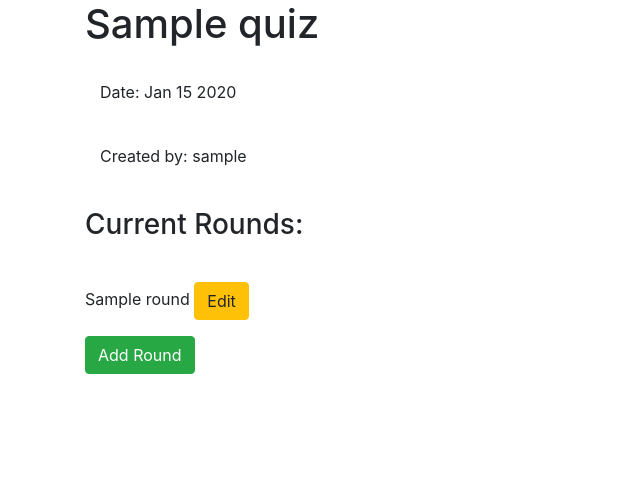
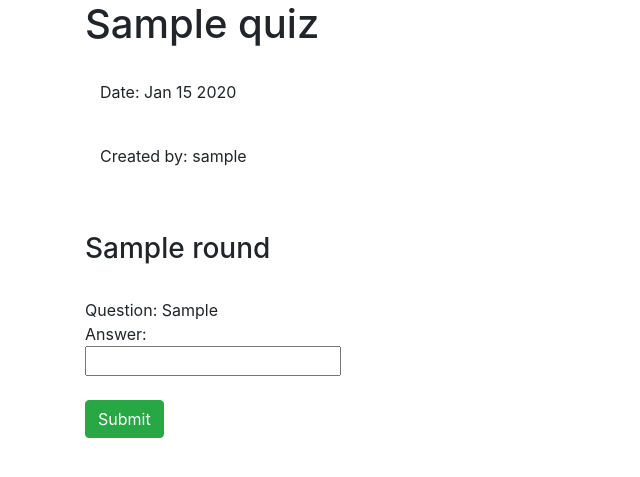
Before and after one commit to Goldie698/Newcys, a Django app: page /quiz/1 in a window 1280 px wide. Shown: the part 56-533 px from the top of the page, without its empty margins (0-640 px from the left). Run offline with Django 3.2, Linux system fonts and the light colour scheme; tables that the repository leaves empty hold one stand-in row (values such as "Sample post"); some libraries are stand-ins or nearby versions.

Commit message:
Edit quiz should work now, play quiz still WIP but kinda stuck

```diff
--- a/quiz/models.py
+++ b/quiz/models.py
@@ -5,12 +5,17 @@ from django.contrib.postgres.fields import ArrayField
 
 # Create your models here.
 
+
 class Quiz(models.Model):
     private = models.BooleanField()
     title = models.CharField(max_length=255)
     pub_date = models.DateTimeField()
     participants = models.IntegerField()
     founder = models.ForeignKey(User, on_delete=models.CASCADE)
+    # url = models.SlugField(
+    #     max_length=60, blank=False,
+    #     help_text="a user friendly url",
+    #     verbose_name="user friendly url")
 
     def summary(self):
         return self.body[:200]
@@ -20,7 +25,6 @@ class Quiz(models.Model):
 
     def __str__(self):
         return self.title
-
 
 
 class Round(models.Model):
--- a/quiz/templates/quiz/home.html
+++ b/quiz/templates/quiz/home.html
@@ -25,7 +25,7 @@
                 <div class="card mb-4 shadow-sm">
                     <img class="card-img-top img-fluid" src="{% static 'quiz2.png' %}" alt="Card image cap">
                     <div class="card-body">
-                        <p class="card-text text-center">{{ quiz.title }}</p>
+                        <a href="{% url 'quizdetail' quiz.id %}" class="card-text text-center">{{ quiz.title }}</a>
                     </div>
                 </div>
             </div>
--- /dev/null
+++ b/quiz/templates/quiz/playquiz.html
@@ -0,0 +1,41 @@
+<!DOCTYPE html>
+{% extends 'base.html' %}
+<html lang="en">
+{% block content%}
+{% if error %}
+{{ error }}
+{% endif %}
+<h1> {{ quiz.title }}</h1>
+<div class="container">
+    <br>
+    <p> Date: {{quiz.pub_date_pretty}}</p>
+    <br>
+    <p>Created by: {{quiz.founder}}</p>
+    <br>
+</div>
+
+{% for round in rounds%}
+<br>
+<h3>{{ round }}</h3>
+<br>
+{% for question in questions %}
+{% for q in question %}
+<form method="POST" action="" enctype="multipart/form-data">
+    {% if q.round == round %}
+    {% csrf_token %}
+    Question: {{q}}
+    <br>
+    Answer:
+    <br>
+    <input type="text" name="answer">
+    <br>
+    <br>
+    {% endif %}
+    {% endfor%}
+    {% endfor %}
+    <input class="btn btn-success" type="submit" value="Submit">
+</form>
+
+{% endfor %}
+{% endblock %}
+</html>
--- a/quiz/urls.py
+++ b/quiz/urls.py
@@ -6,6 +6,7 @@ urlpatterns = [
     path('<int:quiz_id>', views.quizdetail, name='quizdetail'),
     path('', views.create, name='quiz/create'),
     path('editquiz', views.editquiz, name='quiz/editquiz'),
+    # path('<int:q_id>/playquiz', views.playquiz, name='quiz/playquiz'),
     path('<int:quiz_id>/round', views.round, name='round'),
     path('<int:quiz_id>/createround', views.createround, name='createround'),
     path('<int:quiz_id>/round/<int:round_id>/', views.rounddetail, name='rounddetail'),
--- a/quiz/views.py
+++ b/quiz/views.py
@@ -31,7 +31,18 @@ def create(request):
 def quizdetail(request, quiz_id):
     quiz = get_object_or_404(Quiz, pk=quiz_id)
     rounds = Round.objects.filter(quiz=quiz)
-    return render(request, 'quiz/quizdetail.html', {'quiz': quiz, 'rounds': rounds})
+    questions = []
+    if quiz.founder == request.user:
+        return render(request, 'quiz/quizdetail.html', {'quiz': quiz, 'rounds': rounds})
+    else:
+        for r in rounds:
+            question = Question.objects.filter(round=r)
+            if question:
+                questions.append(question)
+        if questions.__len__() <= 0:
+            return render(request, 'quiz/playquiz.html', {'quiz': quiz, 'rounds': rounds})
+        else:
+            return render(request, 'quiz/playquiz.html', {'quiz': quiz, 'rounds': rounds, 'questions': questions})
 
 
 def round(request, quiz_id):
@@ -70,12 +81,12 @@ def questions(request, quiz_id, round_id):
     return render(request, 'quiz/questions.html', {'quiz': quiz, 'round': round})
 
 
-def submitquestion(request, quiz_id, round_id, ):
+def submitquestion(request, quiz_id, round_id):
     if request.method == 'POST':
-        if request.POST['prompt']:
+        round = get_object_or_404(Round, pk=round_id)
+        quiz = Quiz.objects.get(round=round)
+        if request.POST['prompt'] and request.POST['answer']:
             q = Question()
-            round = get_object_or_404(Round, pk=round_id)
-            quiz = Quiz.objects.get(round=round)
             q.round = round
             q.prompt = request.POST['prompt']
             q.answer = request.POST['answer']
@@ -83,8 +94,6 @@ def submitquestion(request, quiz_id, round_id, ):
             questions = Question.objects.filter(round=round)
             return render(request, 'quiz/rounddetail.html', {'round': round, 'quiz': quiz, 'questions': questions})
         else:
-            round = get_object_or_404(Round, pk=round_id)
-            quiz = Quiz.objects.get(round=round)
             questions = Question.objects.filter(round=round)
             return render(request, 'quiz/questions.html', {'round': round, 'quiz': quiz, 'questions': questions,
                                                            'error': ' All fields must be filled out'})
@@ -95,3 +104,16 @@ def submitquestion(request, quiz_id, round_id, ):
 def editquiz(request):
     quizzes = Quiz.objects.filter(founder=request.user)
     return render(request, 'quiz/editquiz.html', {'quizzes': quizzes})
+
+
+# def playquiz(request, q_id):
+#     if request.method == 'POST':
+#         question = get_object_or_404(Question, pk=q_id)
+#         # questions = Question.objects.filter(round=round)
+#         answer = request.POST['answer' + str(q_id)]
+#         print(answer)
+#         if question.answer == answer:
+#             # form = request.POST
+#             return redirect(request.META.get('HTTP_REFERER', {'answer': answer}))
+#         else:
+#             pass
--- a/requirements.txt
+++ b/requirements.txt
@@ -1,3 +1,4 @@
+pylint
 appdirs==1.4.3
 asgiref==3.2.7
 distlib==0.3.0
```
